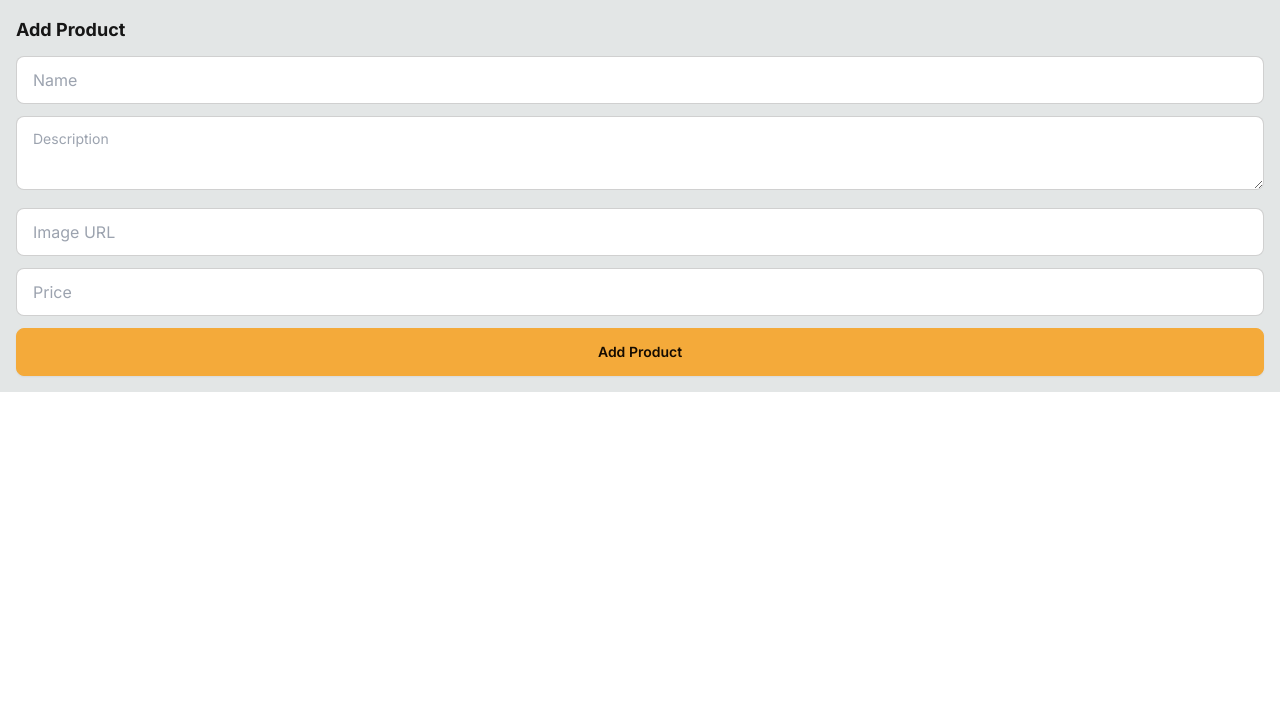
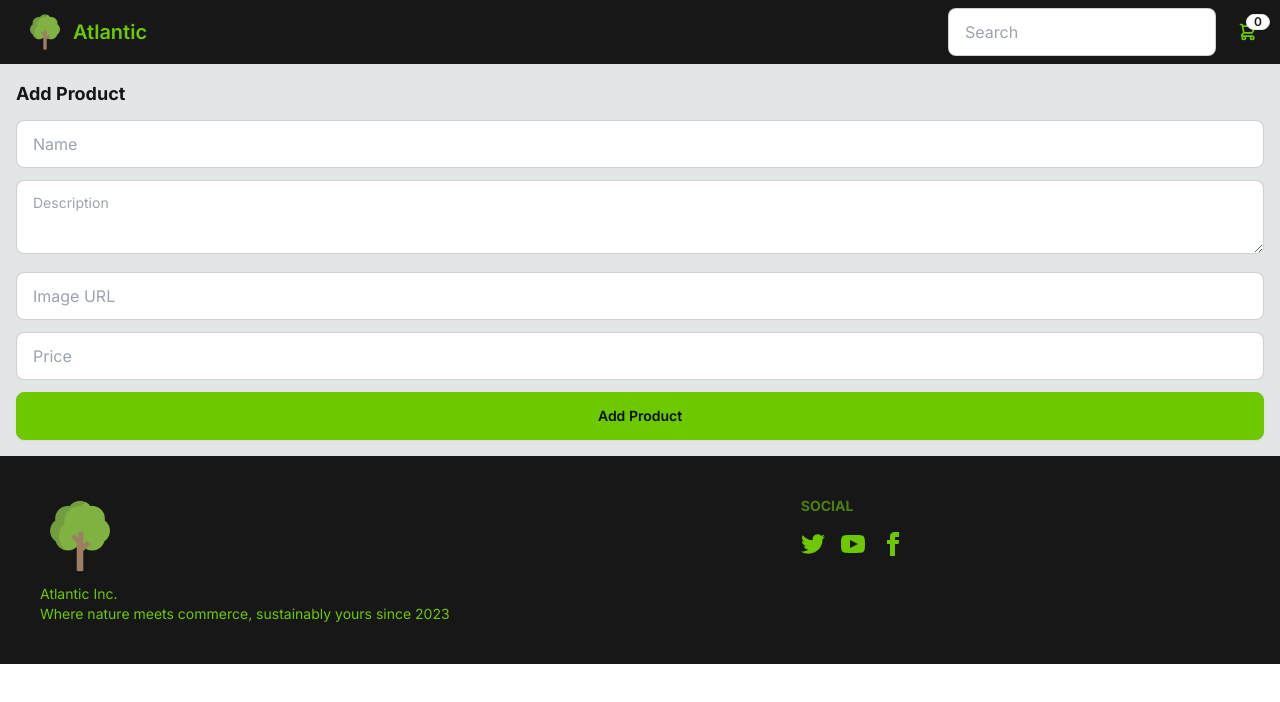
Before and after one commit to Avena55/nextjs-ecommerce, a Next.js app: page /add-product in a window 1280 px wide. Shown: the top 702 px of the page. Built offline with nearby package versions, Linux system fonts and the light colour scheme; no server answers.

Commit message:
implemented navbar and footer and improved folder structure for better organization

```diff
--- a/src/app/add-product/page.tsx
+++ b/src/app/add-product/page.tsx
@@ -1,4 +1,4 @@
-import FormSubmitButton from "@/components/FormSubmitButton";
+import FormSubmitButton from "@/components/FormSubmitButton/FormSubmitButton";
 import prisma from "@/lib/db/prisma";
 import { redirect } from "next/navigation";
 
--- a/src/app/layout.tsx
+++ b/src/app/layout.tsx
@@ -1,6 +1,8 @@
 import type { Metadata } from "next";
 import { Inter } from "next/font/google";
 import "./globals.css";
+import Navbar from "@/components/Navbar/Navbar";
+import Footer from "@/components/Footer/Footer";
 
 const inter = Inter({ subsets: ["latin"] });
 
@@ -17,7 +19,9 @@
   return (
     <html lang="en">
       <body className={inter.className}>
+        <Navbar/>
         <main className="m-auto min-w-[300px] max-w-7xl p-4">{children}</main>
+        <Footer />
       </body>
     </html>
   );
--- a/src/app/page.tsx
+++ b/src/app/page.tsx
@@ -1,4 +1,4 @@
-import ProductCard from "@/components/ProductCard";
+import ProductCard from "@/components/ProductCard/ProductCard";
 import prisma from "@/lib/db/prisma";
 import Image from "next/image";
 import Link from "next/link";
@@ -33,8 +33,8 @@
         </div>
       </div>
       <div className="my-4 grid grid-cols-1 gap-4 md:grid-cols-2 xl:grid-cols-3">
-        {products.slice(1).map(product => (
-          <ProductCard product={product} key={product.id}/>
+        {products.slice(1).map((product) => (
+          <ProductCard product={product} key={product.id} />
         ))}
       </div>
     </div>
--- /dev/null
+++ b/src/components/Footer/Footer.tsx
@@ -0,0 +1,57 @@
+import Link from "next/link";
+import logo from "../../assets/logo.png"
+import Image from "next/image";
+
+
+export default function Footer() {
+  return (
+    <footer className="footer bg-neutral-900 p-10 text-primary">
+      <aside>
+       <Image src={logo} alt="Atlantic Logo" width={80} height={80}/>
+        <p>
+          Atlantic Inc.
+          <br />
+          Where nature meets commerce, sustainably yours since 2023
+        </p>
+      </aside>
+      <nav>
+        <header className="footer-title">Social</header>
+        <div className="grid grid-flow-col gap-4">
+          <a>
+            <svg
+              xmlns="http://www.w3.org/2000/svg"
+              width="24"
+              height="24"
+              viewBox="0 0 24 24"
+              className="fill-current"
+            >
+              <path d="M24 4.557c-.883.392-1.832.656-2.828.775 1.017-.609 1.798-1.574 2.165-2.724-.951.564-2.005.974-3.127 1.195-.897-.957-2.178-1.555-3.594-1.555-3.179 0-5.515 2.966-4.797 6.045-4.091-.205-7.719-2.165-10.148-5.144-1.29 2.213-.669 5.108 1.523 6.574-.806-.026-1.566-.247-2.229-.616-.054 2.281 1.581 4.415 3.949 4.89-.693.188-1.452.232-2.224.084.626 1.956 2.444 3.379 4.6 3.419-2.07 1.623-4.678 2.348-7.29 2.04 2.179 1.397 4.768 2.212 7.548 2.212 9.142 0 14.307-7.721 13.995-14.646.962-.695 1.797-1.562 2.457-2.549z"></path>
+            </svg>
+          </a>
+          <a>
+            <svg
+              xmlns="http://www.w3.org/2000/svg"
+              width="24"
+              height="24"
+              viewBox="0 0 24 24"
+              className="fill-current"
+            >
+              <path d="M19.615 3.184c-3.604-.246-11.631-.245-15.23 0-3.897.266-4.356 2.62-4.385 8.816.029 6.185.484 8.549 4.385 8.816 3.6.245 11.626.246 15.23 0 3.897-.266 4.356-2.62 4.385-8.816-.029-6.185-.484-8.549-4.385-8.816zm-10.615 12.816v-8l8 3.993-8 4.007z"></path>
+            </svg>
+          </a>
+          <a>
+            <svg
+              xmlns="http://www.w3.org/2000/svg"
+              width="24"
+              height="24"
+              viewBox="0 0 24 24"
+              className="fill-current"
+            >
+              <path d="M9 8h-3v4h3v12h5v-12h3.642l.358-4h-4v-1.667c0-.955.192-1.333 1.115-1.333h2.885v-5h-3.808c-3.596 0-5.192 1.583-5.192 4.615v3.385z"></path>
+            </svg>
+          </a>
+        </div>
+      </nav>
+    </footer>
+  );
+}
--- /dev/null
+++ b/src/components/Navbar/Navbar.tsx
@@ -0,0 +1,49 @@
+import Image from "next/image";
+import Link from "next/link";
+import logo from "../../assets/logo.png";
+import { redirect } from "next/navigation";
+import { getCart } from "@/lib/db/cart";
+import ShoppingCartButton from "./ShoppingCartButton";
+
+async function searchProducts(formData: FormData) {
+  "use server";
+
+  const searchQuery = formData.get("searchQuery")?.toString();
+
+  if (searchQuery) {
+    redirect("/search?query=" + searchQuery);
+  }
+}
+
+export default async function Navbar() {
+  const cart = await getCart();
+
+
+  return (
+    <div className="bg-neutral-900">
+      <div className="navbar m-auto max-w-7xl flex-col gap-2 sm:flex-row">
+        <div className="flex-1">
+          <Link
+            href="/"
+            className="btn btn-ghost text-xl normal-case hover:bg-transparent text-primary"
+          >
+            <Image src={logo} alt="Atlantic logo" height={40} width={40} />
+            Atlantic
+          </Link>
+        </div>
+        <div className="flex-none gap-2">
+          <form action={searchProducts}>
+            <div className="form-control">
+              <input
+                name="searchQuery"
+                placeholder="Search"
+                className="min-w-[200px input input-bordered w-full"
+              />
+            </div>
+          </form>
+          <ShoppingCartButton cart={cart} />
+        </div>
+      </div>
+    </div>
+  );
+};
--- /dev/null
+++ b/src/components/Navbar/ShoppingCartButton.tsx
@@ -0,0 +1,64 @@
+"use client";
+
+import { ShoppingCart } from "@/lib/db/cart";
+import { formatPrice } from "@/lib/format";
+import Link from "next/link";
+
+interface ShoppingCartButtonProps {
+  cart: ShoppingCart | null;
+}
+
+export default function ShoppingCartButton({ cart }: ShoppingCartButtonProps) {
+  function closeDropdown() {
+    const elem = document.activeElement as HTMLElement;
+    if (elem) {
+      elem.blur();
+    }
+  }
+
+  return (
+    <div className="dropdown dropdown-end">
+      <label tabIndex={0} className="btn btn-circle btn-ghost">
+        <div className="indicator text-primary">
+          <svg
+            xmlns="http://www.w3.org/2000/svg"
+            className="h-5 w-5"
+            fill="none"
+            viewBox="0 0 24 24"
+            stroke="currentColor"
+          >
+            <path
+              strokeLinecap="round"
+              strokeLinejoin="round"
+              strokeWidth="2"
+              d="M3 3h2l.4 2M7 13h10l4-8H5.4M7 13L5.4 5M7 13l-2.293 2.293c-.63.63-.184 1.707.707 1.707H17m0 0a2 2 0 100 4 2 2 0 000-4zm-8 2a2 2 0 11-4 0 2 2 0 014 0z"
+            />
+          </svg>
+          <span className="badge indicator-item badge-sm">
+            {cart?.size || 0}
+          </span>
+        </div>
+      </label>
+      <div
+        tabIndex={0}
+        className="card dropdown-content card-compact z-30 mt-3 w-52 bg-base-100 shadow"
+      >
+        <div className="card-body">
+          <span className="text-lg font-bold">{cart?.size || 0} Items</span>
+          <span className="text-info">
+            Subtotal: {formatPrice(cart?.subtotal || 0)}
+          </span>
+          <div className="card-actions">
+            <Link
+              href="/cart"
+              className="btn btn-primary btn-block"
+              onClick={closeDropdown}
+            >
+              View Cart
+            </Link>
+          </div>
+        </div>
+      </div>
+    </div>
+  );
+}
--- a/src/components/ProductCard.tsx
+++ b/src/components/ProductCard/ProductCard.tsx
@@ -1,6 +1,6 @@
 import { Product } from "@prisma/client";
 import Link from "next/link";
-import PriceTag from "./PriceTag";
+import PriceTag from "../PriceTag/PriceTag";
 import Image from "next/image";
 
 interface ProductCardProps {
@@ -27,7 +27,7 @@
       </figure>
       <div className="card-body">
         <h2 className="card-title">{product.name}</h2>
-        {isNew && <div className="badge badge-secondary">NEW</div> }
+        {isNew && <div className="badge badge-secondary">NEW</div>}
         <p>{product.description}</p>
         <PriceTag price={product.price} />
       </div>
--- a/tailwind.config.ts
+++ b/tailwind.config.ts
@@ -11,12 +11,12 @@
     themes: [
       {
         lightTheme: {
-          primary: "#f4aa3a",
+          primary: "#6ec800",
           secondary: "#f4f4a1",
           accent: "#1be885",
           neutral: "#272136",
           "base-100": "#ffffff",
-          info: "#778ad4",
+          info: "#838383",
           success: "#23b893",
           warning: "#f79926",
           error: "#ea535a",
```
Also changed, not shown: src/app/products/[id]/page.tsx (+5 -2 lines), src/components/FormSubmitButton/FormSubmitButton.tsx (renamed from src/components/FormSubmitButton.tsx), src/components/PriceTag/PriceTag.tsx (renamed from src/components/PriceTag.tsx), 1 other file (tests, documents, lock files or other folders).
